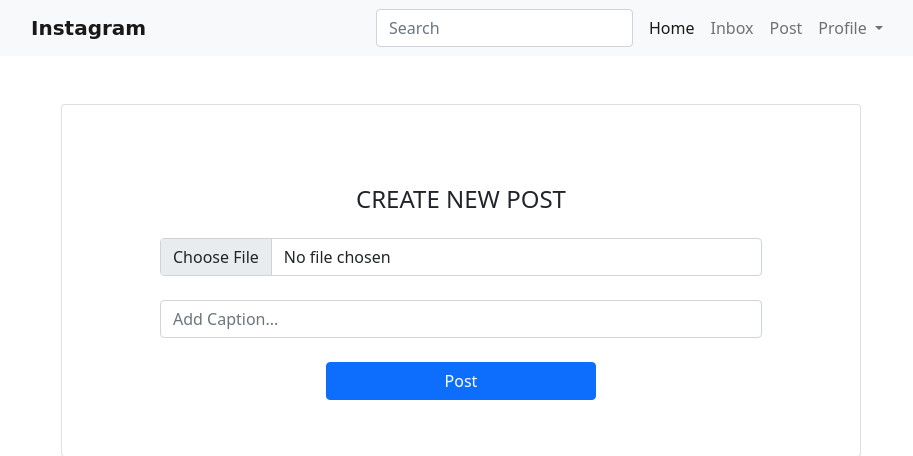
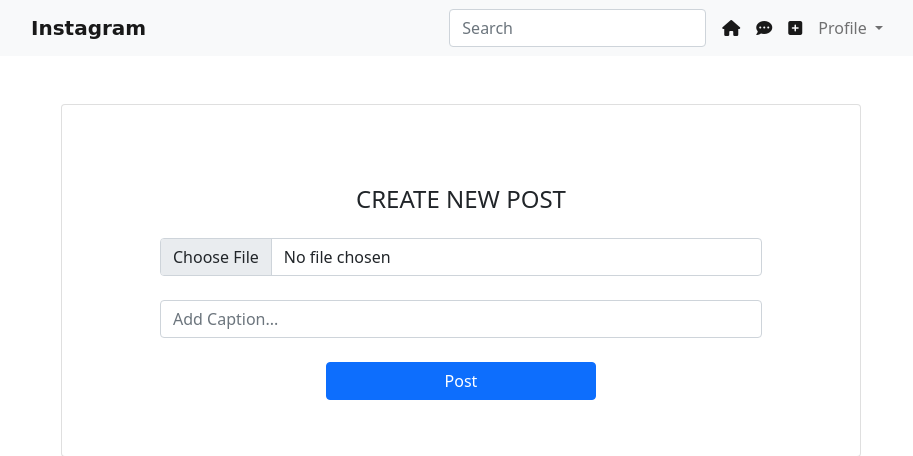
Before and after one commit to crispus-nj/Insta-clone, a Django app: page /create-post/ in a window 1280 px wide. Shown: the top 456 px of the page, without its empty margins (179-1092 px from the left). Run offline with Django 4.2, Linux system fonts and the light colour scheme; the visitor is signed in with stand-in values (Sample User, id 1); some libraries are stand-ins or nearby versions; some web fonts are replaced.

Commit message:
created the profile page to display the users detais suchs followers, following and posts cposted. added icons to the navigation bar. removed the id in the profile page link for testing the working of profile page

```diff
--- a/accounts/forms.py
+++ b/accounts/forms.py
@@ -30,3 +30,8 @@ class RegistrationForm(forms.ModelForm):
 
         if password != confirm_password:
             raise forms.ValidationError('Password must match!')
+
+class UserForm(forms.ModelForm):
+    class Meta:
+        model = UserAccount
+        fields = ['fullname', 'username' ,'avatar' ,'bio']
--- a/accounts/urls.py
+++ b/accounts/urls.py
@@ -6,5 +6,6 @@ urlpatterns = [
     path('register/', views.register, name='register'),
     path('activate-account/<uid>/<token>/', views.activate_account, name='activate'),
     path('logout/', views.logout_user, name='logout'),
-    path('profile/', views.profile, name='profile')
+    path('profile/', views.profile, name='profile'),
+    path('edit-profile/', views.edit_profile, name='edit-profile')
 ]
--- a/instagram/views.py
+++ b/instagram/views.py
@@ -1,19 +1,20 @@
 from django.shortcuts import redirect, render
 from django.contrib.auth.decorators import login_required
 from django.contrib import messages
-
+from accounts.models import UserAccount
 from .models import Comment, Post
 
 @login_required(login_url='login')
 def home(request):
+    user = UserAccount.objects.all()
     post = Post.objects.all().order_by('-date_posted')
     post_comments = Comment.objects.all()
-    # post_comments = post.comment_set.all()
-    context = {'post': post, 'post_comments': post_comments}
+    context = {'post': post, 'post_comments': post_comments, 'user': user}
     return render(request, 'instagram/index.html', context)
 
 @login_required(login_url='login')
 def create_post(request):
+    user = UserAccount.objects.all()
     if request.method == 'POST':
         image = request.FILES.get('image')
         description = request.POST.get('description')
@@ -25,10 +26,11 @@ def create_post(request):
         )
         post.save()
         return redirect('home')
-    return render(request, 'instagram/create_post.html')
+    return render(request, 'instagram/create_post.html', {'user': user})
 
 @login_required(login_url='login')
 def post_comment(request, post_id):
+    user = UserAccount.objects.all()
     post = Post.objects.get(pk = post_id)
     if request.method == 'POST':
         comment = request.POST.get('comment')
@@ -45,4 +47,4 @@ def post_comment(request, post_id):
             return redirect('home')
     else:
         print("invalid data")
-    return render(request, 'instagram/index.html')
+    return render(request, 'instagram/index.html', {'user': user})
--- a/templates/base.html
+++ b/templates/base.html
@@ -3,29 +3,27 @@
 <html lang="en">
 
 <head>
-    <meta charset="UTF-8">
-    <meta http-equiv="X-UA-Compatible" content="IE=edge">
-    <meta name="viewport" content="width=device-width, initial-scale=1.0">
+    <meta charset="UTF-8" />
+    <meta http-equiv="X-UA-Compatible" content="IE=edge" />
+    <meta name="viewport" content="width=device-width, initial-scale=1.0" />
 
-    <title>
-        {% block title %}
-        Insta Clone
-        {% endblock %}
-    </title>
+    <title>{% block title %} Insta Clone {% endblock %}</title>
+
+    <script src="https://kit.fontawesome.com/7c5665918f.js" crossorigin="anonymous"></script>
+    <script src="https://use.fontawesome.com/8436a2c838.js"></script>
+    <script src="https://kit.fontawesome.com/14bff15e69.js" crossorigin="anonymous"></script>
 
     <link href="https://cdn.jsdelivr.net/npm/bootstrap@5.1.3/dist/css/bootstrap.min.css" rel="stylesheet"
-        integrity="sha384-1BmE4kWBq78iYhFldvKuhfTAU6auU8tT94WrHftjDbrCEXSU1oBoqyl2QvZ6jIW3" crossorigin="anonymous">
-        <link href="https://fonts.googleapis.com/icon?family=Material+Icons"
-        rel="stylesheet">
-        <link rel="stylesheet" href="{% static 'css/navbar.css' %}">
+        integrity="sha384-1BmE4kWBq78iYhFldvKuhfTAU6auU8tT94WrHftjDbrCEXSU1oBoqyl2QvZ6jIW3" crossorigin="anonymous" />
+
+    <link rel="stylesheet" href="{% static 'css/navbar.css' %}" />
 </head>
 
 <body>
-    {% if user.id is None %}
+    {% if request.user.id is None %}
     {% else %}
     {% include 'includes/navbar.html'%}
     {% endif %}
-
     <div class="container">
         {% block content %}
         {% endblock %}
--- a/templates/includes/navbar.html
+++ b/templates/includes/navbar.html
@@ -1,6 +1,4 @@
 <nav class="navbar navbar-expand-sm navbar-light bg-light">
-    <!-- <div class="container"> -->
-    <!-- style="margin-left: 5rem; margin-right: 5rem" -->
     <div class="container">
         <a class="navbar-brand instagram-1" href="{% url 'home'%}" style="margin-left: 8rem;">Instagram</a>
         <button class="navbar-toggler" type="button" data-bs-toggle="collapse" data-bs-target="#navbarSupportedContent"
@@ -13,13 +11,13 @@
                     <input class="form-control me-2" type="search" placeholder="Search" aria-label="Search">
                 </form>
                 <li class="nav-item">
-                    <a class="nav-link active" aria-current="page" href="{% url 'home'%}">Home</a>
+                    <a class="nav-link active" aria-current="page" href="{% url 'home'%}"><i class="fa-solid fa-house"></i></a>
                 </li>
                 <li class="nav-item">
-                    <a class="nav-link" href="#">Inbox</a>
+                    <a class="nav-link active" href="#"><i class="fa-solid fa-comment-dots"></i></a>
                 </li>
                 <li class="nav-item">
-                    <a class="nav-link" href="{% url 'create-post'%}">Post</a>
+                    <a class="nav-link active" href="{% url 'create-post'%}"><i class="fa-solid fa-square-plus"></i></a>
                 </li>
                 <li class="nav-item dropdown">
                     <a class="nav-link dropdown-toggle" href="#" id="navbarDropdown" role="button"
@@ -27,13 +25,15 @@
                         Profile
                     </a>
                     <ul class="dropdown-menu" aria-labelledby="navbarDropdown">
-                        <li><a class="dropdown-item" href="{% url 'profile'%}">Profile</a></li>
-                        <li><a class="dropdown-item" href="#">Setting</a></li>
-                        <li><a class="dropdown-item" href="#">Saved</a></li>
+                        <li><a class="dropdown-item" href="{% url 'profile' %}"><i class="fa-solid fa-user"></i>  Profile</a></li>
+                        <li><a class="dropdown-item" href="#"><i class="fa-solid fa-gear"></i>  Setting</a></li>
+                        <li><a class="dropdown-item" href="#"><i class="fa-solid fa-bookmark"></i>  Saved</a></li>
                         <li>
                             <hr class="dropdown-divider">
                         </li>
-                        <li><a class="dropdown-item" href="{% url 'logout'%}">Log Out</a></li>
+                        <li>
+                            <a class="dropdown-item" href="{% url 'logout'%}"><i class="fas fa-sign-out-alt"></i>  Log Out</a>
+                        </li>
                     </ul>
                 </li>
             </ul>
```
Also changed, not shown: accounts/templates/accounts/profile.html (added, +47 -0 lines), accounts/views.py (+13 -4 lines), instagram/templates/instagram/index.html (+3 -4 lines).
